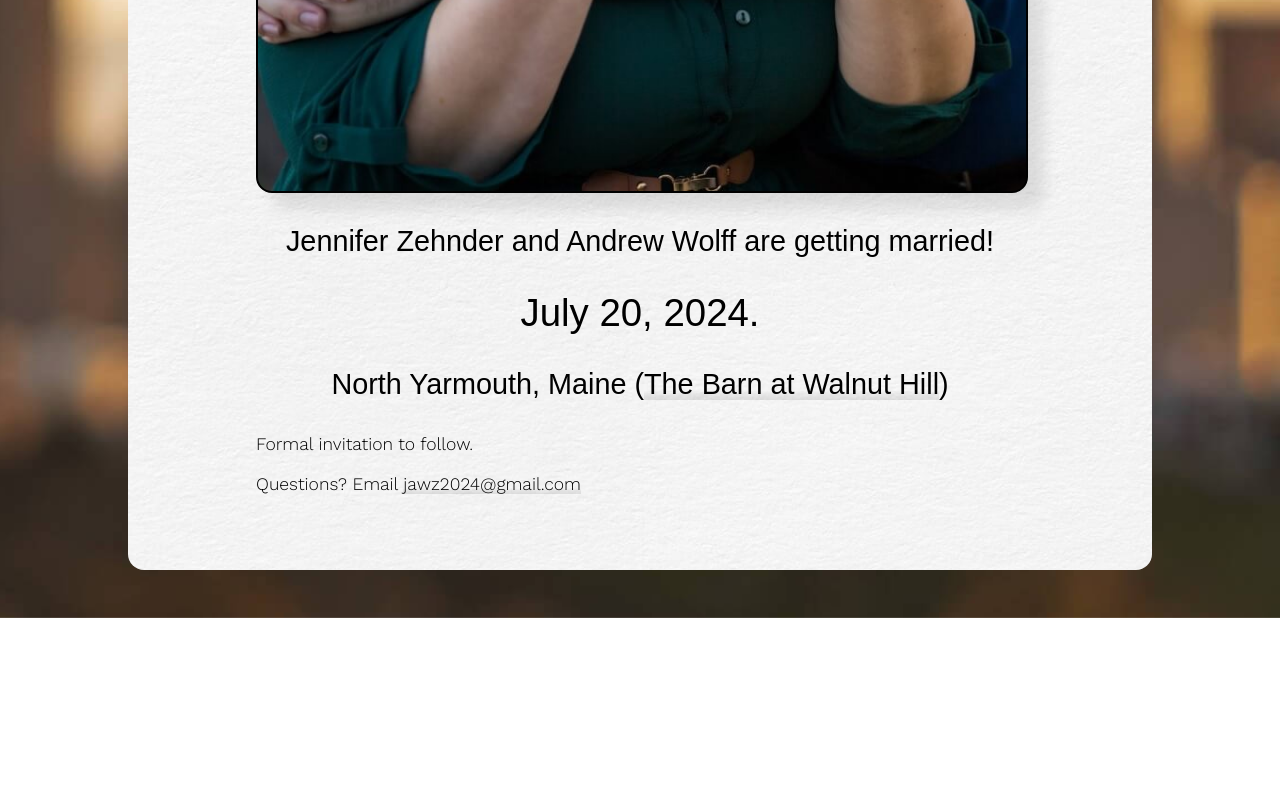
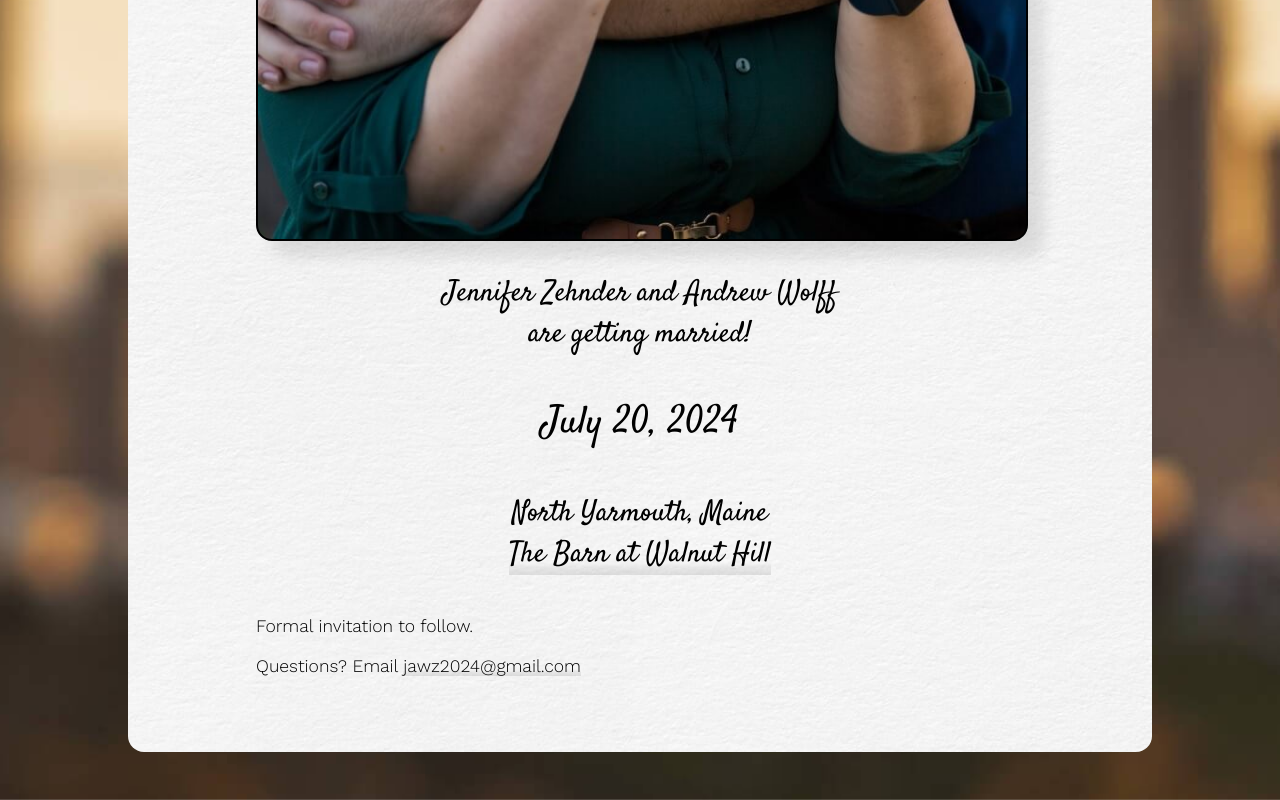
Before and after one commit to andywolff/jawz2024, a plain HTML site: page savethedate.html in a window 1280 px wide. Shown: the part 1138-1938 px from the top of the page. Before the commit the page ends 1756 px from the top, so only its background shows below. Drawn offline with nearby package versions, Linux system fonts and the light colour scheme; a script that the page names is missing.

Commit message:
Update savethedate.html

```diff
--- a/savethedate.html
+++ b/savethedate.html
@@ -6,7 +6,7 @@
 
     <link rel="preconnect" href="https://fonts.googleapis.com">
     <link rel="preconnect" href="https://fonts.gstatic.com" crossorigin>
-    <link href="https://fonts.googleapis.com/css2?family=Sacramento&family=Work+Sans:wght@300;700&display=swap" rel="stylesheet">
+    <link href="https://fonts.googleapis.com/css2?family=Dancing+Script:wght@400;700&family=Sacramento&family=Satisfy&family=Work+Sans:wght@300;700&family=Yellowtail&display=swap" rel="stylesheet">
 
     <link rel="stylesheet" href="https://fonts.googleapis.com/css2?family=Material+Symbols+Outlined:opsz,wght,FILL,GRAD@48,400,0,0" />
 
@@ -18,12 +18,12 @@
   <body class="save_the_date_background">
     <div class="card">
       <h2>Save our date!</h2>
-      <div class="img2x3 coupleimg"></div>
-      <div class="save_the_date_body">
-        Jennifer Zehnder and Andrew Wolff are getting married!<br><br>
-                <div class="date_to_save">
-          <div><time datetime="2024-07-20US/Eastern">July 20, 2024</time>.</div>
-          <div>
+      <div class="fancy_underline">
+        <div class="roses_start"></div>
+        <div class="roses_end"></div>
+        <div class="nurture_bird"></div>
+      </div>
+      <div class="calendar_buttons_container center">
         <add-to-calendar-button
           name="Wedding - Andrew Wolff & Jennifer Zehnder"
           startDate="2024-07-20"
@@ -36,9 +36,15 @@
           lightMode="bodyScheme"
         ></add-to-calendar-button>
       </div>
+      <div class="img2x3 coupleimg"></div>
+      <div class="save_the_date_body">
+        <span class="save_the_date_body_emphasis">Jennifer Zehnder and Andrew Wolff<br>are getting married!</span><br><br>
+        <div class="date_to_save">
+          <div><span class="save_the_date_body_emphasis"><time datetime="2024-07-20US/Eastern">July 20, 2024</time></span></div>
+
         </div>
         <br>
-        North Yarmouth, Maine (<a href="https://themainebarns.com/walnuthill">The Barn at Walnut Hill</a>)<br><br>
+        North Yarmouth, Maine<br><a href="https://themainebarns.com/walnuthill">The Barn at Walnut Hill</a><br><br>
       </div>
 
       Formal invitation to follow. <br><br>
@@ -50,7 +56,9 @@
 <!--
 -- add link to in-progress main website
 -- consider max width for card
--- make card background less boring, maybe add some florals or shark illustrations or something
+-- Top line: remove exclamation point, choose better font (capitol S is weird), add inky flowers and center
+-- body text: choose fancier font. Ideally with hearts over each i
+-- make card background less boring, maybe add some florals or shark illustrations or something?
 -->
 
 </body>
```
Lines whose indentation alone changed are shown as unchanged.
